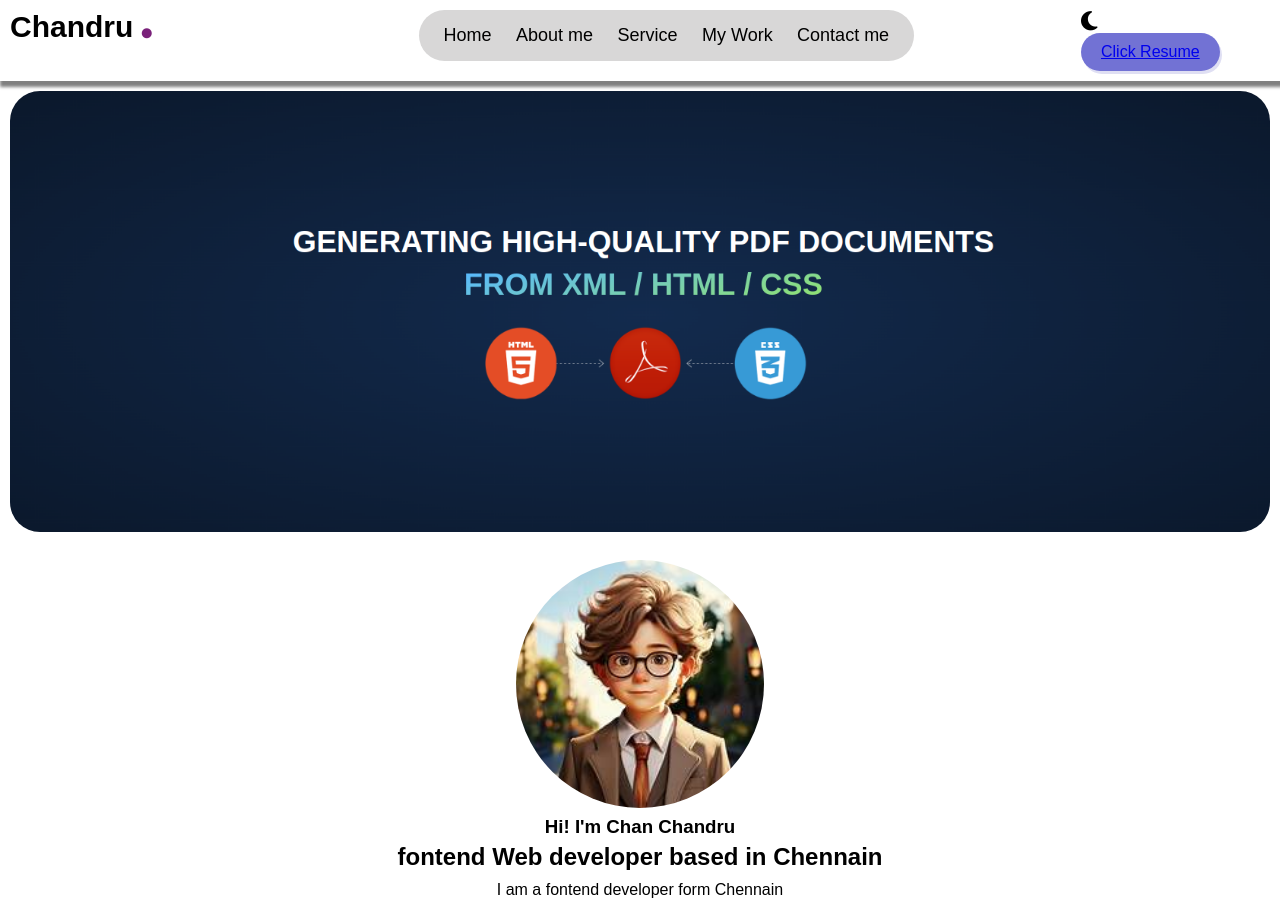
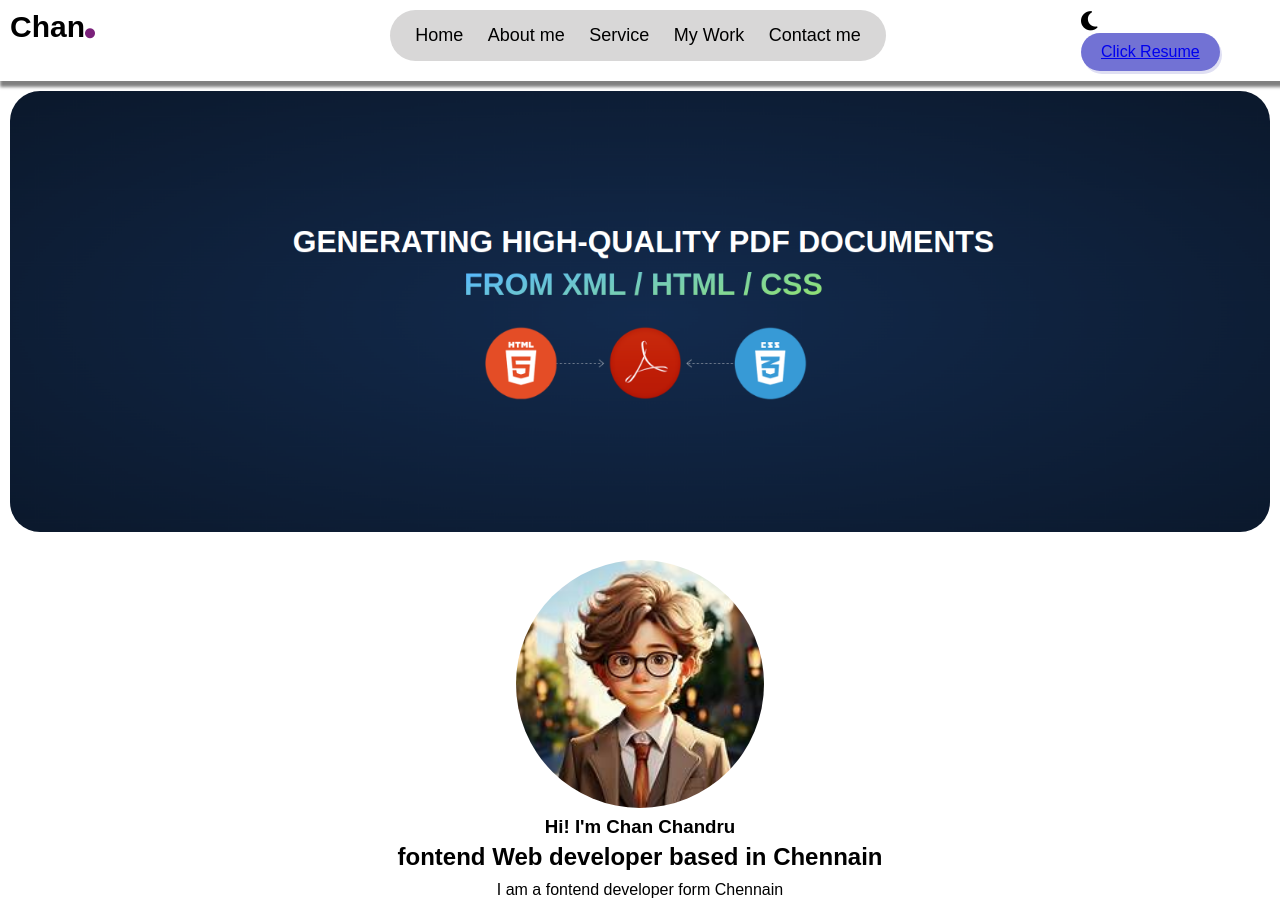
Before and after one commit to chansanjai/Portfolio_chandru, a plain HTML site: page index.html in a window 1280 px wide. Shown: the top 912 px of the page. Drawn offline with Linux system fonts and the light colour scheme.

Commit message:
changename

```diff
--- a/index.html
+++ b/index.html
@@ -13,7 +13,7 @@
     <!-- nav-bar -->
      <div class="nav-bar" id="nav-bar-black">
        <div class="nav-1">
-        Chandru <i class="fa-solid fa-circle"></i>
+        Chan<i class="fa-solid fa-circle"></i>
        </div>
        <div class="nav-2">
         <div class="link" id="bor">
```
